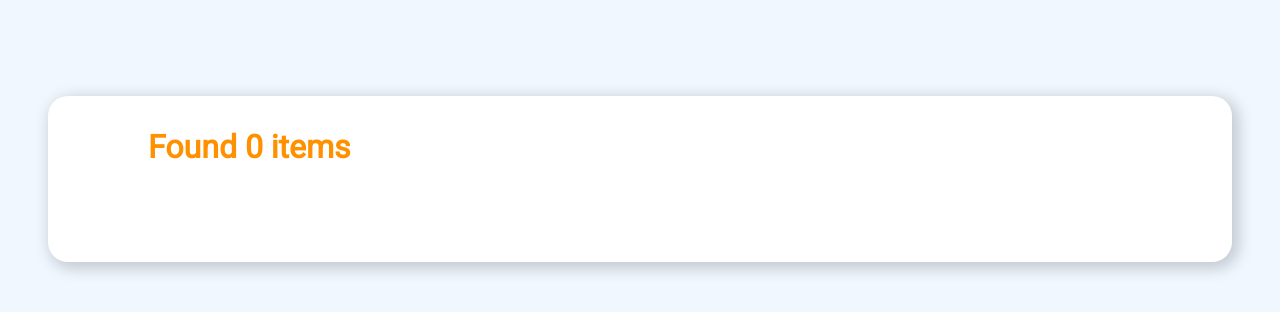
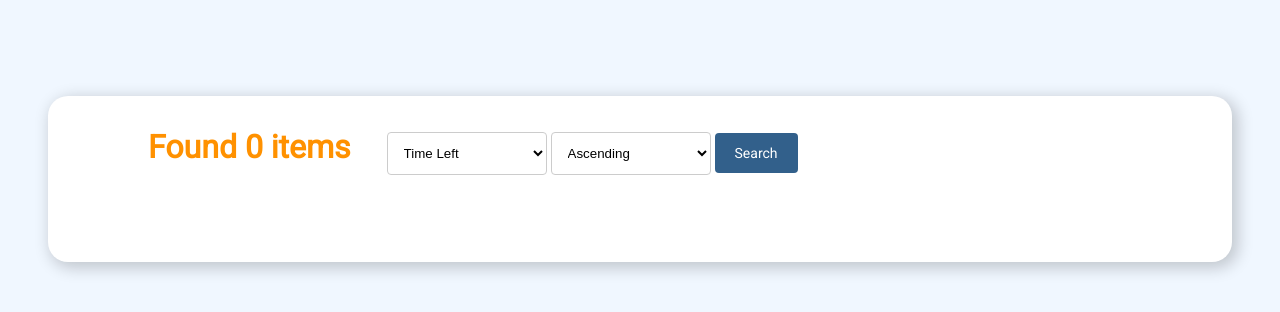
Before and after one commit to laurivaananen/Huutokauppa, a Flask app: page /items/ in a window 1280 px wide. Shown: the part 48-360 px from the top of the page. Run offline with Flask 2, Linux system fonts and the light colour scheme; data comes from the database, SQL or seed files in the repository; data that the repository does not hold is empty; some libraries are stand-ins or nearby versions.

Commit message:
Added search bar for items list

```diff
--- a/application/auth/forms.py
+++ b/application/auth/forms.py
@@ -38,9 +38,3 @@ class UserSignupForm(FlaskForm):
 
     class Meta:
         csrf = False
-
-class AccountDepositForm(FlaskForm):
-    amount = IntegerField("Amount", [validators.NumberRange(min=1)])
-
-    class Meta:
-        csrf = False
--- a/application/auth/models.py
+++ b/application/auth/models.py
@@ -66,6 +66,7 @@ class AccountInformation(Base):
         self.street_address_id = street_address
         self.is_admin = False
 
+    # Encrypting password using bcrypt
     def set_password(self, plaintext):
         self._password = bcrypt.generate_password_hash(plaintext).decode('utf-8')
 
--- a/application/auth/views.py
+++ b/application/auth/views.py
@@ -4,7 +4,7 @@ from flask_login import login_user, logout_user, login_required, current_user
 from application import application, db
 from application.extensions import get_or_create
 from application.auth.models import UserAccount, AccountInformation, Country, City, PostalCode, StreetAddress
-from application.auth.forms import LoginForm, UserSignupForm, AccountDepositForm
+from application.auth.forms import LoginForm, UserSignupForm
 from application.items.models import Item
 
 @application.route("/auth/login", methods = ["GET", "POST"])
@@ -78,6 +78,7 @@ def user_edit(user_id):
 
             if current_user.is_authenticated() and current_user.id == account_information.id:
                 form = UserSignupForm(obj=account_information)
+                # Adding default values to the form
                 form.first_name.data = account_information.user_account.first_name
                 form.last_name.data = account_information.user_account.last_name
                 form.user_name.data = account_information.user_account.user_name
@@ -86,10 +87,11 @@ def user_edit(user_id):
             items = account_information.items
             bought_items = account_information.bought_items
 
-            return render_template("auth/detail.html", account_information=account_information, form=AccountDepositForm(), items=items, bought_items=bought_items)
+            return render_template("auth/detail.html", account_information=account_information, items=items, bought_items=bought_items)
         else:
             form = UserSignupForm(request.form)
 
+        # Deleting form validators for fields we are not updating
         form.password.validators = []
         form.repeat_password.validators = []
         form.email_address.validators = []
@@ -122,7 +124,7 @@ def user_edit(user_id):
         items = account_information.items
         bought_items = account_information.bought_items
 
-        return render_template("auth/detail.html", account_information=account_information, form=AccountDepositForm(), items=items, bought_items=bought_items)
+        return render_template("auth/detail.html", account_information=account_information, items=items, bought_items=bought_items)
 
 @application.route("/user/delete/<user_id>/", methods=["POST"])
 @login_required
@@ -132,6 +134,7 @@ def user_delete(user_id):
     if current_user.id == account_information.id:
         items = account_information.items
         from application.items.tasks import delete_task
+        # Revoking the sell tasks on items this user owned
         for item in items:
             delete_task(item.celery_task_id)
         db.session().delete(account_information)
@@ -151,4 +154,4 @@ def user_detail(user_id):
         items = account_information.items
         bought_items = account_information.bought_items
 
-    return render_template("auth/detail.html", account_information=account_information, form=AccountDepositForm(), items=items, bought_items=bought_items)
+    return render_template("auth/detail.html", account_information=account_information, items=items, bought_items=bought_items)
--- a/application/bid/views.py
+++ b/application/bid/views.py
@@ -21,6 +21,7 @@ def bid_create(item_id):
     amount = form.amount.data
 
     if not item.sold and not item.hidden:
+        item.current_price = amount
         bid = Bid(amount=amount, account_information_id=current_user.id, item_id=item_id)
         db.session().add(bid)
         db.session().commit()
--- a/application/items/forms.py
+++ b/application/items/forms.py
@@ -4,7 +4,7 @@ from flask_wtf.file import FileField, FileRequired
 import datetime
 from pytz import utc, timezone
 import pytz
-from wtforms import StringField, IntegerField, BooleanField, DateField, validators, ValidationError, TextAreaField, SelectField, FormField
+from wtforms import StringField, IntegerField, BooleanField, DateField, validators, ValidationError, TextAreaField, SelectField, FormField, HiddenField
 
 class DateTimeForm(FlaskForm):
     bidding_end_date = StringField("Bidding end date (yyyy-mm-dd)", [validators.InputRequired(), validators.regexp(r'^\d{4}-\d{2}-\d{2}$', message="You need to give the date in a correct format (yyyy-mm-dd)")])
@@ -40,12 +40,6 @@ class ItemForm(FlaskForm):
     bidding_end = FormField(DateTimeForm)
     image = FileField("Image")
 
-    # def validate_image(form, field):
-    #     print("\n\n{}\n\n".format(field))
-    #     print("\n\n{}\n\n".format(field.data))
-    #     print("\n\n{}\n\n".format(field.name))
-
-
     @staticmethod
     def get_current_date():
         helsinki = timezone("Europe/Helsinki")
@@ -61,3 +55,10 @@ class ItemForm(FlaskForm):
 
     # class Meta:
     #     csrf = False
+
+
+class ItemSortForm(FlaskForm):
+
+    key = SelectField("Column", coerce=int, choices=[(1, "Price"), (2, "Time Left"), (3, "Date added"), (4, "Name")], default=2)
+    direction = SelectField("Type", coerce=int, choices=[(1, "Ascending"), (2, "Descending")], default=1)
+    page = HiddenField("Page", default=1, validators=[validators.InputRequired(), validators.NumberRange(min=1)])
--- a/application/items/views.py
+++ b/application/items/views.py
@@ -2,7 +2,7 @@ from application import application, db
 from flask import redirect, render_template, request, url_for, jsonify
 from flask_login import login_required, current_user
 from application.items.models import Item, Quality
-from application.items.forms import ItemForm
+from application.items.forms import ItemForm, ItemSortForm
 from application.items.tasks import sell_item, delete_task, image_to_s3, create_thumbnail, create_full
 from application.extensions import get_or_create, put_object_to_s3
 from application.bid.forms import BidForm
@@ -18,14 +18,25 @@ from werkzeug.exceptions import RequestEntityTooLarge
 
 @application.route("/items/", methods=["GET"])
 def items_index():
+    # Items are loaded using ajax
     item_count = Item.query.filter_by(sold=False, hidden=False).count()
-    return render_template("items/list.html", item_count=item_count, next_page=1)
+    item_sort_form = ItemSortForm()
+    return render_template("items/list.html", item_count=item_count, form=item_sort_form)
 
-@application.route("/loaditems")
+@application.route("/loaditems", methods=["POST", "GET"])
 def load_items():
-    page = request.args.get('page', 1, type=int)
+    # The javascript in items/list.html calls this function
+    form = ItemSortForm(request.form)
+    key = form.key.data
+    page = int(form.page.data)
+    print(page)
+    direction = form.direction.data
+    keys = {1: Item.current_price, 2: Item.bidding_end, 3: Item.bidding_start, 4: Item.name}
+    obj = keys[key]
+    directions = {1: obj.asc(), 2: obj.desc()}
+    order = directions[direction]
     # Returning 8 items per page
-    items = Item.query.filter_by(sold=False, hidden=False).order_by(Item.bidding_end.asc()).paginate(page, 8, error_out=False)
+    items = Item.query.filter_by(sold=False, hidden=False).order_by(order).paginate(page, 8, error_out=False)
 
     next_page = None
     if items.has_next:
@@ -191,6 +202,7 @@ def items_create():
             full_image_url = url_for('static', filename="images/{}".format(full_image_name))
 
     item = Item(starting_price = form.starting_price.data,
+                current_price = form.starting_price.data,
                 name = form.name.data,
                 account_information_id = current_user.id,
                 quality = form.quality.data,
@@ -198,6 +210,7 @@ def items_create():
                 bidding_end = bidding_end,
                 image_thumbnail = thumbnail_image_url,
                 image_full = full_image_url)
+
 
     db.session().add(item)
     db.session().flush()
--- a/application/static/ajax.js
+++ b/application/static/ajax.js
@@ -1,5 +1,3 @@
-var next_page = $("#load-items-button").attr("name");
-
 function list_items (items, table) {
     for (i = 0; i < items.length; i++) {
         var name = "<h2><a href='" + $SCRIPT_ROOT + "/items/" + items[i]["id"] + "'>" + items[i]["name"] + "</a></h2>";
@@ -51,32 +49,61 @@ function list_items (items, table) {
     }
 };
 
+function call_ajax(obj) {
+    var current_obj = obj,
+        url = current_obj.attr('action'),
+        method = current_obj.attr('method'),
+        data = {};
+
+    current_obj.find('[name]').each(function(index, value) {
+        var that = $(this),
+            name = that.attr('name'),
+            value = that.val();
+
+        data[name] = value;
+    });
+
+    $.ajax({
+        url: url,
+        type: method,
+        data: data,
+        success: function(response) {
+            list_items(response.items, $('#item-ajax-div'));
+            check_page(response.next_page);
+        }
+    });
+
+    return false;
+};
+
+$('#item-search-form').on('submit', function() {
+    $('#item-ajax-div').empty();
+    $("#page").val(1);
+    call_ajax($('#item-search-form'));
+    return false;
+});
+
+$('#load-items-form').on('submit', function() {
+    if($('#item-search-form').data('changed')){
+        $('#item-ajax-div').empty();
+        $("#page").val(1);
+        $('#item-search-form').data('changed', false);
+    }
+    call_ajax($('#item-search-form'));
+    return false;
+});
+
+call_ajax($('#item-search-form'));
+
 function check_page (next_page) {
     if (next_page == null) {
-        $("#load-items-button").hide();
+        $("#load-items-form").hide();
+    } else {
+        $("#load-items-form").show();
+        $("#page").val(next_page++);
     }
 };
 
-document.getElementById("load-items-button").onclick = function am () {
-    $.getJSON($SCRIPT_ROOT + '/loaditems', {
-        page: next_page
-    }, function(data) {
-        next_page = data.next_page,
-        list_items(data.items, $('#item-ajax-div')),
-        check_page(next_page)
-    });
-    return false;
-};
-
-function start () {
-    $.getJSON($SCRIPT_ROOT + '/loaditems', {
-        page: 1
-    }, function(data) {
-        next_page = data.next_page,
-        list_items(data.items, $('#item-ajax-div')),
-        check_page(next_page)
-    });
-    return false;
-}
-
-start();
+$("#item-search-form :input").change(function() {
+    $(this).closest('form').data('changed', true);
+});
--- a/application/static/theme.css
+++ b/application/static/theme.css
@@ -134,6 +134,11 @@ nav a:hover {
     padding-left: 100px;
     padding-top: 1em;
     padding-bottom: 1em;
+    display: inline-block;
+}
+
+#load-items-form {
+    justify-self: center;
 }
 
 #load-items-button {
@@ -188,6 +193,8 @@ nav a:hover {
     height: auto;
     max-height: 600px;
 }
+
+
 
 
 
@@ -488,7 +495,38 @@ DETAIL ELEMENTS
     background-color: #ffffff;
     border: 1px solid #ccc;
     cursor: pointer;
-  }
+}
+
+#item-search-form {
+    display: inline-block;
+    padding-left: 2em;
+}
+
+#item-search-form input {
+    display: inline-block;
+    background-color: rgb(50, 96, 139);
+    color: white;
+    padding: 12px 20px;
+    border: none;
+    border-radius: 4px;
+    cursor: pointer;
+    font-family: 'Roboto';
+    font-size: 14px;
+}
+
+#item-search-form select {
+    display: inline-block;
+    width: 12em;
+    padding: 12px;
+    border: 1px solid #ccc; /* Gray border */
+    border-radius: 4px; /* Rounded borders */
+    box-sizing: border-box; /* Make sure that padding and width stays in place */
+    margin-top: 0.5em; /* Add a top margin */
+    margin-bottom: 1em; /* Bottom margin */
+    background-color: #ffffff;
+    border: 1px solid #ccc;
+    cursor: pointer;
+}
 
 
 
--- a/application/templates/items/list.html
+++ b/application/templates/items/list.html
@@ -9,10 +9,19 @@
 {% else %}
     <h1>Found {{ item_count }} items</h1>
 {% endif %}
+
+<form class="ajax" id="item-search-form" method="POST" action="{{ url_for('load_items') }}">
+    {{ form.key }}
+    {{ form.direction }}
+    {{ form.page }}
+    <input class="btn" type="submit" id="item-search-btn" value="Search">
+</form>
 <div id="item-ajax-div">
 </div>
 </div>
-<input class="btn" type="button" id="load-items-button" name="{{ next_page }}" value="Load More">
+<form class="detail-form ajax" id="load-items-form" method="POST" action="{{ url_for('load_items') }}" hidden>
+    <input class="btn" type="submit" id="load-items-button" value="Load More">
+</form>
 </main>
 
 <script type=text/javascript src="{{ url_for('static', filename='ajax.js') }}"></script>
```
Also changed, not shown: application/__init__.py (+2 -22 lines), application/items/models.py (+5 -8 lines).
